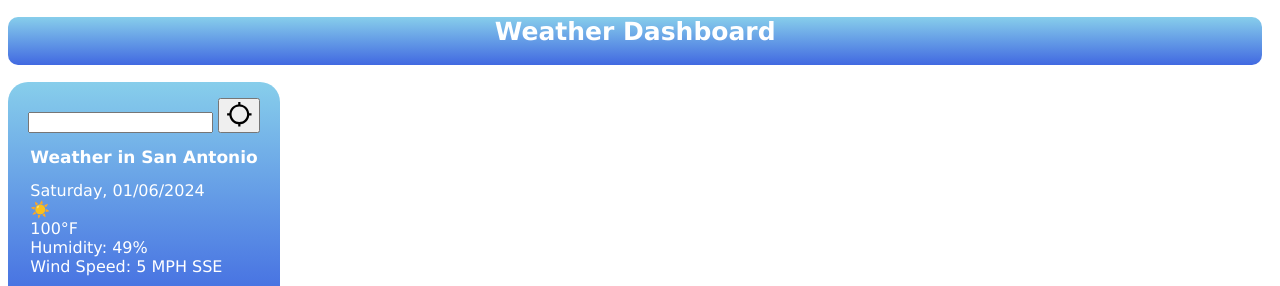
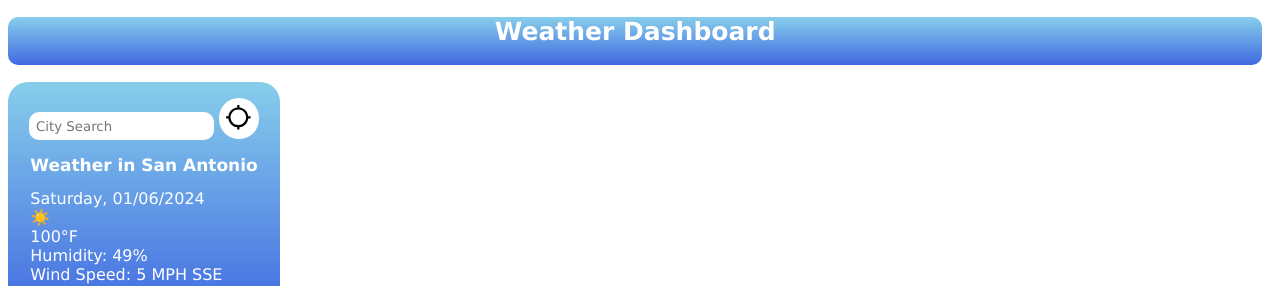
Before and after one commit to gabeharvey/weather-dashboard, a plain HTML site: page index.html in a window 1280 px wide. Shown: the top 286 px of the page. Drawn offline with nearby package versions, Linux system fonts and the light colour scheme.

Commit message:
input and button styling added to style.css

```diff
--- a/assets/style.css
+++ b/assets/style.css
@@ -16,6 +16,27 @@ h1 {
     height: 3rem;
     width: 98vw;
     border-radius: 10px 10px 10px 10px;
+}
+
+.userSearch {
+    border: none;
+    outline: none;
+    padding: .5em;
+    border-radius: 10px 10px 10px 10px;
+    font-family: Verdana, Geneva, Tahoma, sans-serif;
+}
+
+.button {
+    border: none;
+    padding: .5em;
+    height: 3.1em;
+    border-radius: 20px 20px 20px 20px;
+    background-color: white;
+}
+
+button:hover {
+    cursor: pointer;
+    background-color: lightseagreen;
 }
 
 h2 {
--- a/index.html
+++ b/index.html
@@ -17,14 +17,13 @@
       integrity="sha256-9/aliU8dGd2tb6OSsuzixeV4y/faTqgFtohetphbbj0="
       crossorigin="anonymous"
     ></script>
-
 </head>
 <body>
     <h1>Weather Dashboard</h1>
         <div class="today">
             <div class="search">
-                <input type="text" class="userSearch">
-                <button><svg stroke="currentColor" fill="currentColor" stroke-width="0" viewBox="0 0 24 24" height="2em" width="2em" xmlns="http://www.w3.org/2000/svg">
+                <input type="text" class="userSearch" placeholder="City Search">
+                <button class="button"><svg stroke="currentColor" fill="currentColor" stroke-width="0" viewBox="0 0 24 24" height="2em" width="2em" xmlns="http://www.w3.org/2000/svg">
                     <path d="M20.94 11c-.46-4.17-3.77-7.48-7.94-7.94V1h-2v2.06C6.83 3.52 3.52 6.83 3.06 11H1v2h2.06c.46 4.17 3.77 7.48 7.94 7.94V23h2v-2.06c4.17-.46 7.48-3.77 7.94-7.94H23v-2h-2.06zM12 19c-3.87 0-7-3.13-7-7s3.13-7 7-7 7 3.13 7 7-3.13 7-7 7z"></path>
                 </svg></button>
             </div>
```
